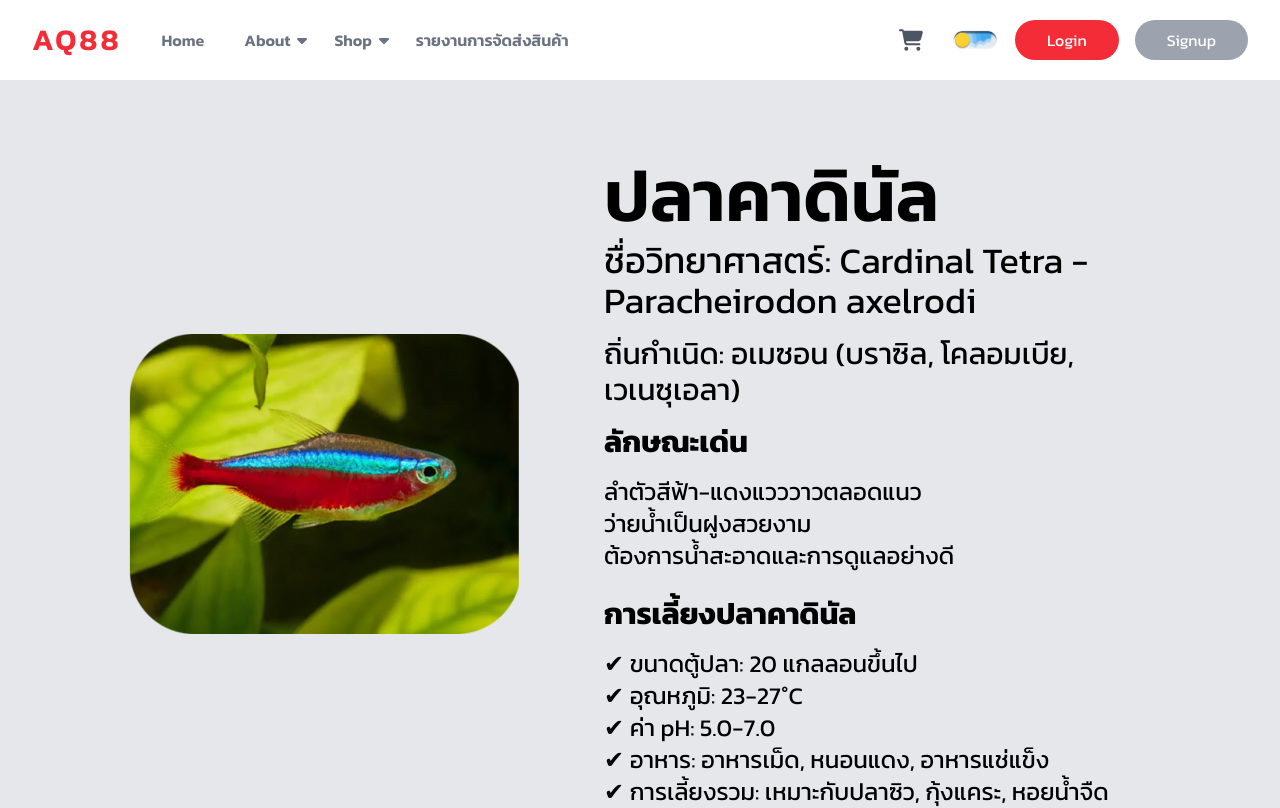
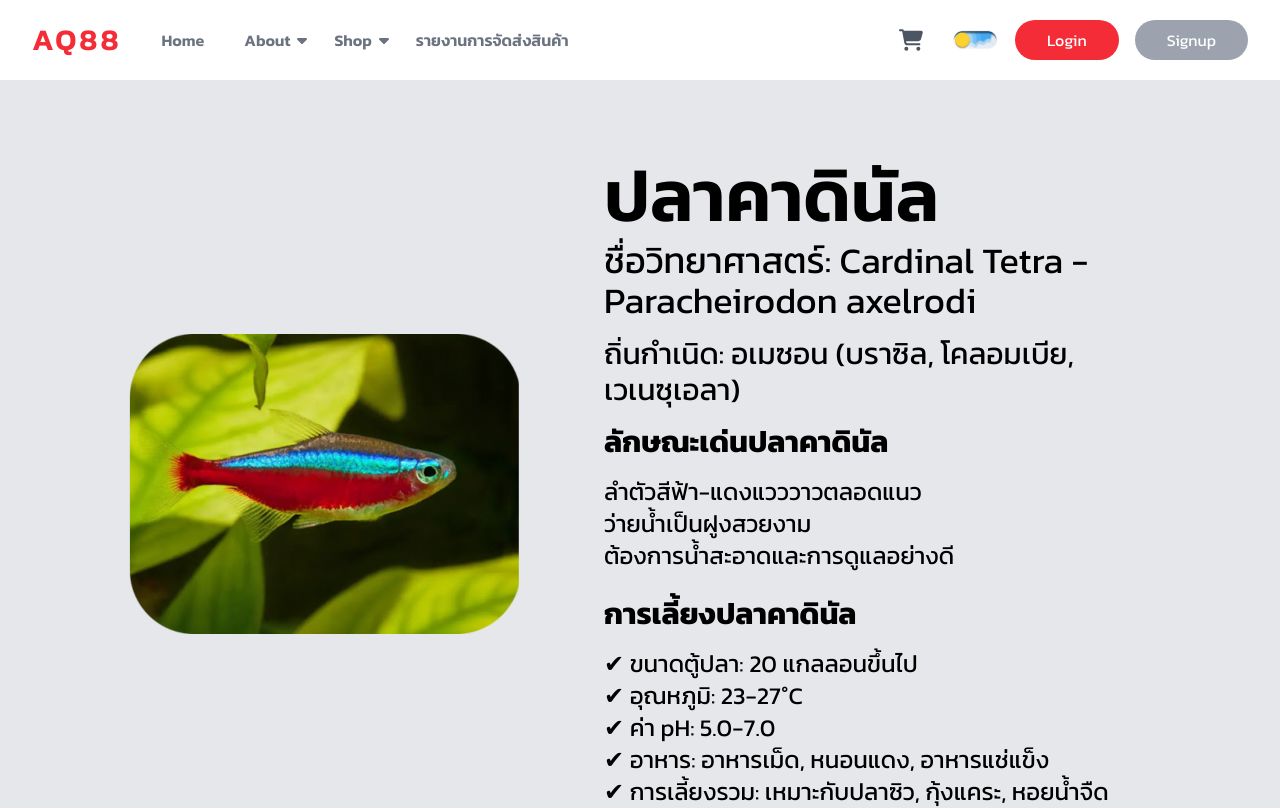
Before and after one commit to PornpapatDps/ProjectSystemsSell, a React (Vite) app in the folder frontend/: page /KnowFish4 in a window 1280 px wide. Shown: the top 808 px of the page. Built offline with nearby package versions, Linux system fonts and the light colour scheme.

Commit message:
Update KnowFish4.jsx

```diff
--- a/frontend/src/components/About/KnowFish/KnowFish4.jsx
+++ b/frontend/src/components/About/KnowFish/KnowFish4.jsx
@@ -2,7 +2,7 @@ import img1 from '../../../assets/SA/12.png';
 
 import React from 'react'
 
-const KnowFish = () => {
+const KnowFish4 = () => {
   return (
     <div>
        <div className="flex flex-col-3  md:flex-row items-center p-20 font-[Kanit]  justify-center bg-gray-200 dark:bg-gray-800 dark:text-white ">
@@ -17,7 +17,7 @@ const KnowFish = () => {
           <h1 className="text-7xl font-semibold mb-2">ปลาคาดินัล </h1>
           <p className="text-4xl mb-4">ชื่อวิทยาศาสตร์: Cardinal Tetra - Paracheirodon axelrodi</p>
           <p className="text-3xl mb-4">ถิ่นกำเนิด: อเมซอน (บราซิล, โคลอมเบีย, เวเนซุเอลา)</p>
-          <p className="text-3xl mb-4 font-bold">ลักษณะเด่น</p>
+          <p className="text-3xl mb-4 font-bold">ลักษณะเด่นปลาคาดินัล</p>
           <ul className="text-2xl">
             <li>ลำตัวสีฟ้า-แดงแวววาวตลอดแนว</li>
             <li>ว่ายน้ำเป็นฝูงสวยงาม</li>
@@ -39,4 +39,4 @@ const KnowFish = () => {
   )
 }
 
-export default KnowFish
+export default KnowFish4
```
